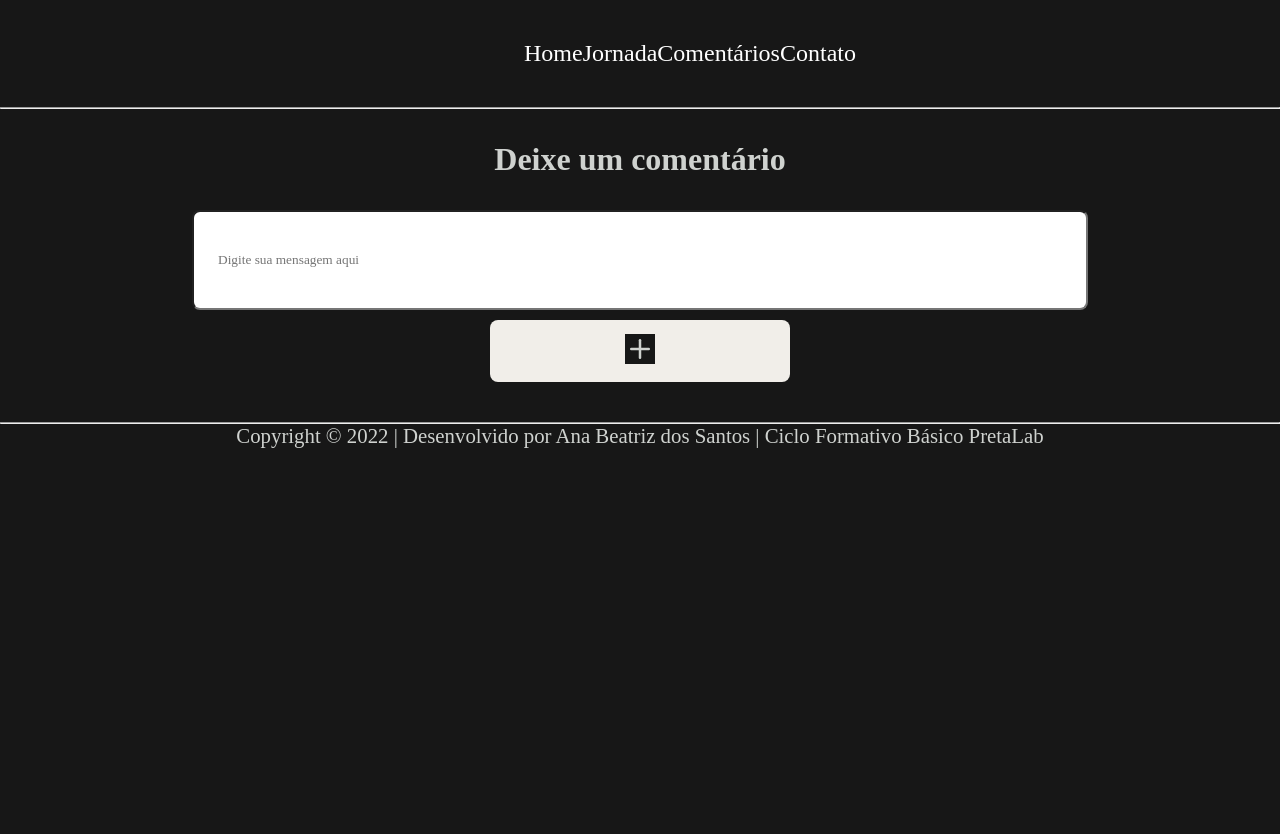
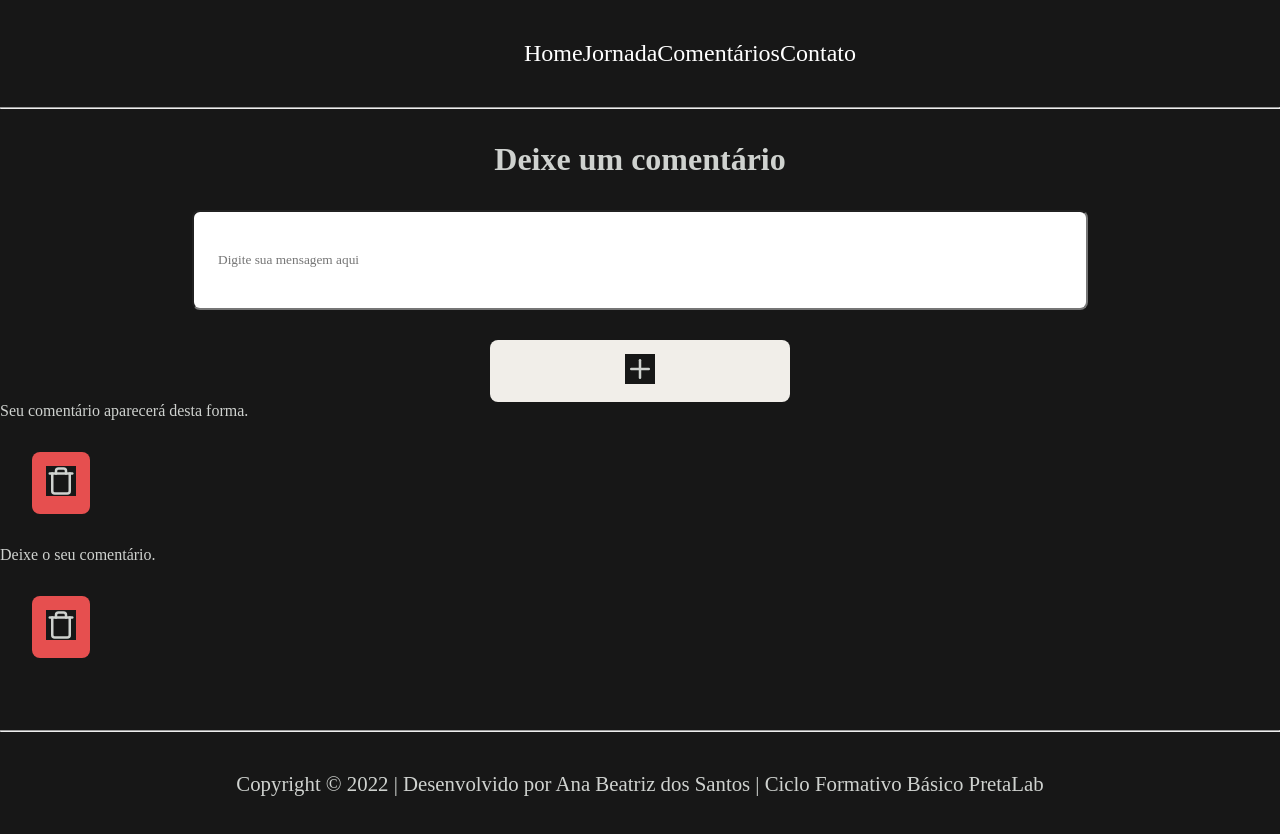
Before and after one commit to anabiax/PFPretalabReact, a React (Vite) app: page /comments in a window 1280 px wide. Before the commit the page ends 800 px from the top, so only its background shows below. Built offline with nearby package versions, Linux system fonts and the light colour scheme; a web font is replaced by a local one.

Commit message:
consegui arrumar o footer

```diff
--- a/src/components/Footer/Footer.jsx
+++ b/src/components/Footer/Footer.jsx
@@ -1,13 +1,11 @@
 import styles from './footer.module.css'
 
-function Footer(){
+function Footer() {
     return (
-
         <footer className={styles.footer}>
             <hr></hr>
             <p>Copyright © 2022 | Desenvolvido por Ana Beatriz dos Santos | Ciclo Formativo Básico PretaLab</p>
         </footer>
-
     )
 }
 
--- a/src/components/Footer/footer.module.css
+++ b/src/components/Footer/footer.module.css
@@ -6,3 +6,8 @@
     height: 4vh;
     width: 100%;
 }
+
+.footer p {
+    padding-top: 40px;
+    padding-bottom: 40px;
+}
--- a/src/components/Header/header.module.css
+++ b/src/components/Header/header.module.css
@@ -4,22 +4,19 @@
     margin: auto;
     width: 100%;
     min-width: 320px;
-
-
 }
 
 .list {
     display: flex;
     max-width: 260px;
     width: 100%;
-    justify-content: space-between;
+    justify-content: space-evenly;
     align-items: center;
     padding-top:40px;
     padding-bottom: 40px;
-    list-style:none;
+    list-style: none;
     margin-left: 380px;
     /* height: 100px; */
-
 }
 
 .list li a{
--- a/src/pages/Comments/Comments.jsx
+++ b/src/pages/Comments/Comments.jsx
@@ -1,5 +1,18 @@
 import styles from './comments.module.css'
-import { FiPlus } from 'react-icons/fi'
+import { FiPlus, FiTrash } from 'react-icons/fi'
+import { nanoid } from 'nanoid'
+
+const itemsList = [
+    {
+        id: nanoid(),
+        title: "Seu comentário aparecerá desta forma."
+    },
+    {
+        id: nanoid(),
+        title: "Deixe o seu comentário."
+    }
+]
+
 
 function Comments (){
     return (
@@ -7,18 +20,35 @@ function Comments (){
             <div className={styles.header}>
                 <h1>Deixe um comentário</h1>
             </div>
+
             <div className={styles.inputContainer}>
                 <input
-                className={styles.input}
-                type="text"
-                placeholder="Digite sua mensagem aqui"
+                    className={styles.input}
+                    type="text"
+                    placeholder="Digite sua mensagem aqui"
                 />
+
                 <div className={styles.addContainer}>
                     <button className={styles.addTask}>
-                        <FiPlus size={30} color="#000"/>
+                        <FiPlus size={30} />
                     </button>
                 </div>
             </div>
+
+            <main>
+                <ul className={styles.itemsList}>
+                    {itemsList.map(item => {
+                        return (
+                            <li>
+                                    <p>{item.title}</p>
+                                    <button className={styles.removeTask}>
+                                        <FiTrash size={30} />
+                                    </button>
+                            </li>
+                        )
+                    })}
+                </ul>
+            </main>
         </>
     )
 }
--- a/src/pages/Comments/comments.module.css
+++ b/src/pages/Comments/comments.module.css
@@ -3,7 +3,13 @@
     width: 100%;
     margin-top: 2rem;
     margin-bottom: 2rem;
+}
 
+.list {
+    background-color: #fff;
+    border-radius: 1rem;
+    padding: 70px 60px;
+    margin: 0 auto;
 }
 
 .inputContainer {
@@ -17,16 +23,17 @@
 
 .input {
     background: #fff;
-    border: 0.5 solid #7200ff;
     padding: 12px 24px;
     border-radius: 8px;
     height: 100px;
     width: 70%;
+
 }
 
 .addContainer {
     display: flex;
     justify-content: flex-start;
+    padding-top: 20px;
 }
 
 .addTask {
@@ -37,3 +44,12 @@
     color: #000;
     padding: 14px;
 }
+
+.removeTask {
+    background:rgb(230, 79, 79);
+    margin: 2rem;
+    border-radius: 8px;
+    border: 0;
+    padding: 14px;
+    color: #fff;
+}
```
